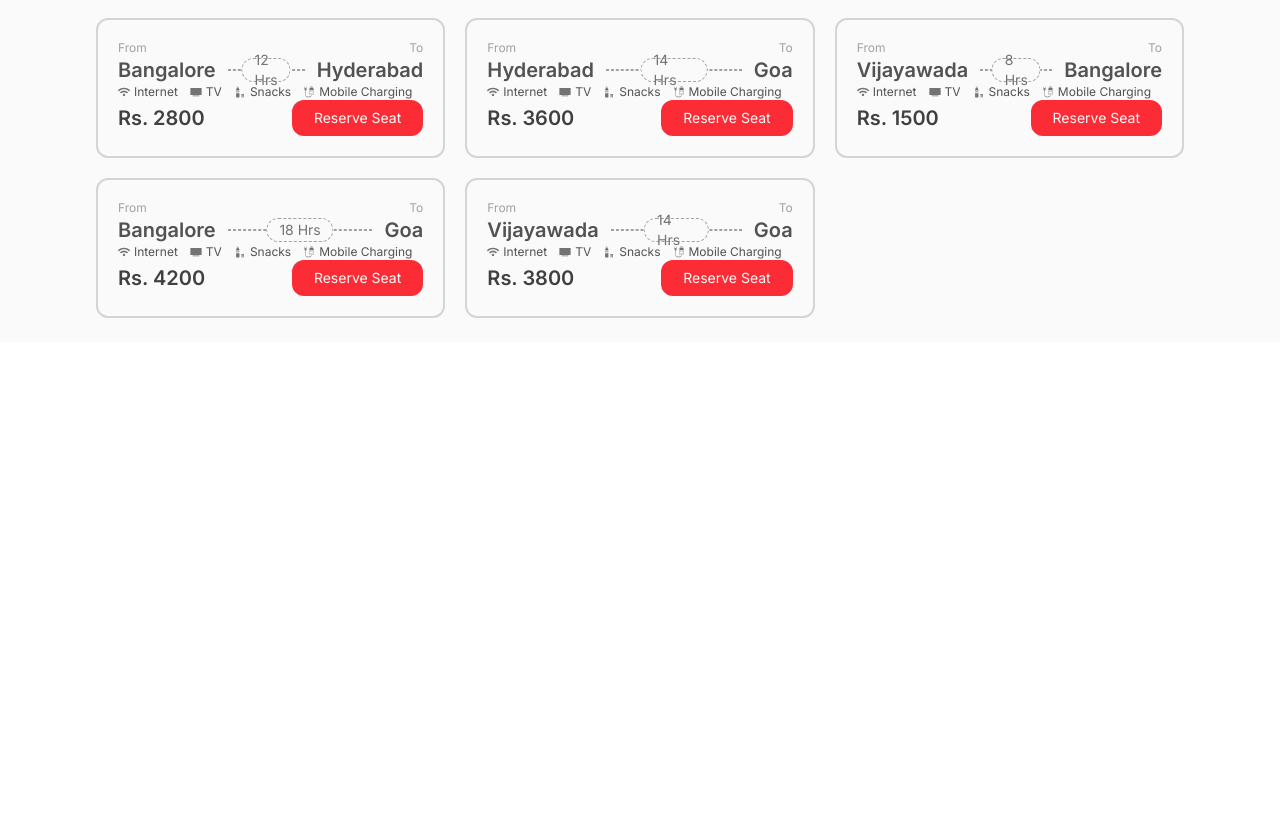
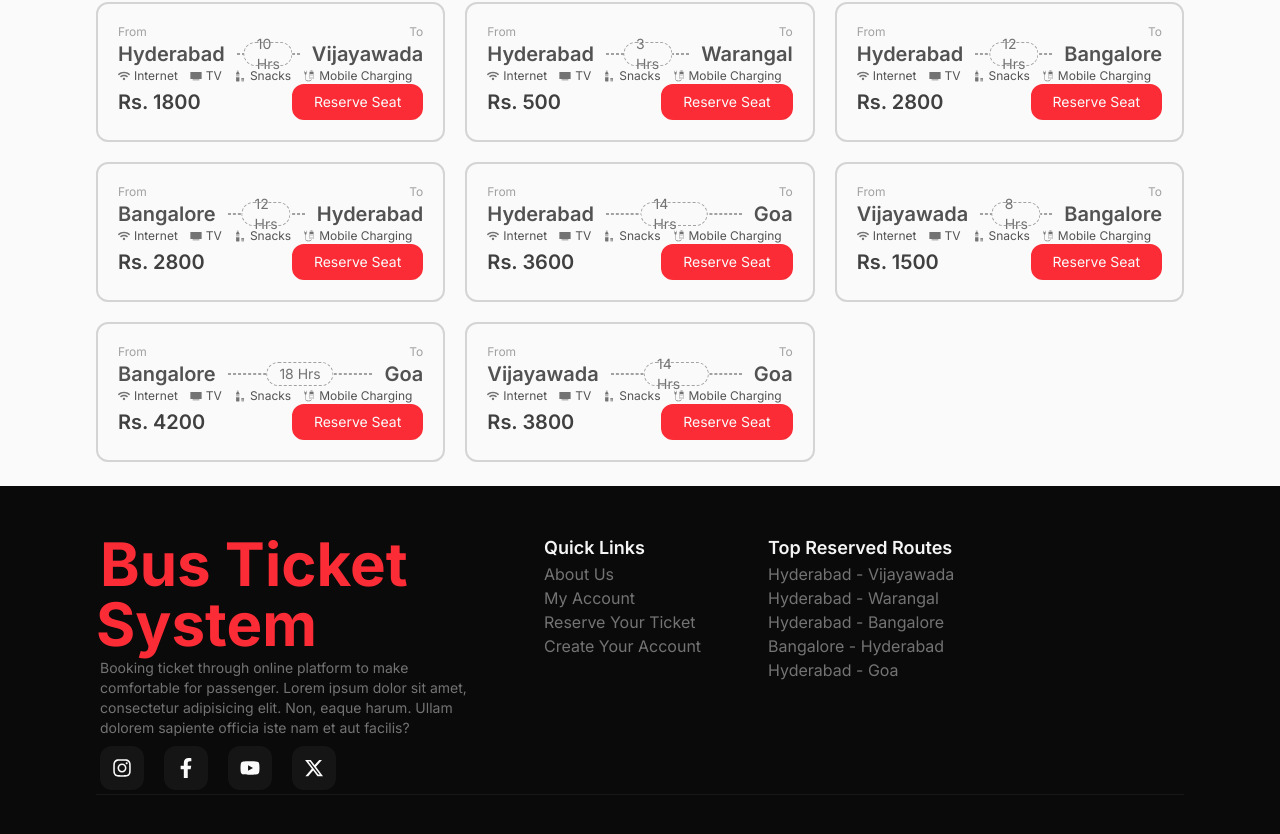
Before and after one commit to Arunkumar-60/personal-bus-booking-system, a React (Vite) app in the folder busticketbooking/: page / in a window 1280 px wide. Shown: the part 1214-2048 px from the top of the page. Before the commit the page ends 1556 px from the top, so only its background shows below. Built offline with nearby package versions, Linux system fonts and the light colour scheme.

Commit message:
footer working on quick routes links

```diff
--- a/busticketbooking/src/App.jsx
+++ b/busticketbooking/src/App.jsx
@@ -3,6 +3,8 @@ import Navbar from "./components/navbar/Navbar"
 import Footer from "./components/footer/Footer"
 import Home from "./pages/home/Home"
 import About from "./pages/about/About"
+
+const logo="Bus Ticket System";
 
 function App() {
 
--- a/busticketbooking/src/components/footer/Footer.jsx
+++ b/busticketbooking/src/components/footer/Footer.jsx
@@ -1,7 +1,129 @@
 import React from 'react'
+import RootLayout from '../../layout/RootLayout';
+import { Link } from 'react-router-dom';
+import { FaXTwitter } from "react-icons/fa6";
+
+import { FaFacebookF, FaInstagram, FaYoutube } from 'react-icons/fa';
+const logo="Bus Ticket System";
+
+const TopRouteQuickLink = [
+  {routeForm:"hyderabad" ,routeTo:'vijayawada' },
+  {routeForm:"hyderabad", routeTo:'warangal'} ,
+  {routeForm:"hyderabad" ,routeTo:'bangalore'},
+  {routeForm:"bangalore", routeTo:'hyderabad'} ,
+  {routeForm:"hyderabad", routeTo:'Goa'} ,
+]
 
 const Footer = () => {
-  return
+  return (
+
+
+    <div className='w-full h-auto bg-neutral-950 py-12'>
+
+    <RootLayout className="space-y-10">
+      {/* footer content */}
+      <div className="w-full grid grid-cols-5 gap-8">
+        <div className="col-span-2 .space-y-8 md:pr-10 pr-0">
+          <div className="space-y-3">
+            {/* logo */}
+          <Link to="/" className='text-6xl text-red-500 font-bold p-1'>
+            {logo}
+          </Link>
+
+          <p className="text-sm text-neutral-500 font-normal p-1">
+            Booking ticket through online platform to make comfortable for passenger. Lorem ipsum dolor sit amet, consectetur adipisicing elit. Non, eaque harum. Ullam dolorem sapiente officia iste nam et aut facilis?
+          </p>
+          </div>
+
+          {/* social links */}
+          <div className="w-full flex items-center gap-x-5 p-1">
+          <div className="w-11 h-11 rounded-xl
+            bg-neutral-800/40 hover:bg-fuchsia-500
+            flex items-center justify-center
+            cursor-pointer ease-in-out duration-500">
+              <FaInstagram className='w-5 h-5 text-neutral-50'/>
+            </div>
+
+            <div className="w-11 h-11 rounded-xl
+            bg-neutral-800/40 hover:bg-blue-500
+            flex items-center justify-center
+            cursor-pointer ease-in-out duration-500">
+              <FaFacebookF className='w-5 h-5 text-neutral-50'/>
+            </div>
+
+            <div className="w-11 h-11 rounded-xl
+            bg-neutral-800/40 hover:bg-red-500
+            flex items-center justify-center
+            cursor-pointer ease-in-out duration-500">
+              <FaYoutube className='w-5 h-5 text-neutral-50'/>
+            </div>
+
+            <div className="w-11 h-11 rounded-xl
+            bg-neutral-800/40 hover:bg-blue-400
+            flex items-center justify-center
+            cursor-pointer ease-in-out duration-500 ">
+              <FaXTwitter className='w-5 h-5 text-neutral-50 '/>
+            </div>
+
+
+          </div>
+
+
+        </div>
+
+        <div className="col-span-1 space-y-5">
+          <h1 className="text-lg text-neutral-100 font-semibold capitalize">
+            quick links
+          </h1>
+          <div className="space-y-2">
+          <Link to='/' className='block text-base text-neutral-500 hover:text-neutral-300
+            font-normal ease-in-out duration-300 capitalize'>
+              about us
+            </Link>
+
+            <Link to='/' className='block text-base text-neutral-500 hover:text-neutral-300
+            font-normal ease-in-out duration-300 capitalize'>
+              my account
+            </Link>
+
+            <Link to='/' className='block text-base text-neutral-500 hover:text-neutral-300
+            font-normal ease-in-out duration-300 capitalize'>
+              reserve your ticket
+            </Link>
+
+            <Link to='/' className='block text-base text-neutral-500 hover:text-neutral-300
+            font-normal ease-in-out duration-300 capitalize'>
+              create your account
+            </Link>
+
+
+
+          </div>
+        </div>
+        <div className="col-span-1 space-y-5">
+        <h1 className="text-lg text-neutral-100 font-semibold capitalize">
+            top reserved routes
+          </h1>
+          <div className="space-y-2">
+          {TopRouteQuickLink.map((item,ind)=>(
+            <Link to='/' className='block text-base text-neutral-500 hover:text-neutral-300
+            font-normal ease-in-out duration-300 capitalize'>
+              {item.routeForm} - {item.routeTo}
+            </Link>
+          ))}
+          </div>
+        </div>
+        <div className="col-span-1 space-y-5"></div>
+      </div>
+      {/* seperator */}
+
+      <div className="w-full h-px bg-neutral-800/50"></div>
+      {/* copyright */}
+      <div className="w-full flex items-center justify-between"></div>
+    </RootLayout>
+
+    </div>
+  )
 };
 
 export default Footer;
--- a/busticketbooking/src/components/navbar/Navbar.jsx
+++ b/busticketbooking/src/components/navbar/Navbar.jsx
@@ -1,6 +1,8 @@
 import React, { useEffect, useState } from 'react';
 import { Link } from 'react-router-dom'; // Import Link
 import { FaBars, FaTimes } from 'react-icons/fa'; // Import FaBars and FaTimes for the hamburger menu
+
+const logo="Bus Ticket System";
 
 const Navbar = () => {
   const [scrollPosition, setScrollPosition] = useState(0);
@@ -53,7 +55,7 @@ const Navbar = () => {
       <div className='w-full h-full flex items-center justify-between'>
         {/* Logo section */}
         <Link to='/' className='text-4xl text-red-500 font-bold'>
-          Bus
+          {logo}
         </Link>
 
         {/* Hamburger menu */}
--- a/busticketbooking/src/pages/home/Hero.jsx
+++ b/busticketbooking/src/pages/home/Hero.jsx
@@ -23,7 +23,7 @@ const Hero = () => {
     >
         <RootLayout className="absolute top-0 left-0 w-full h-full py-[9ch]
         bg-gradient-to-b from-neutral-50/30 via-neutral-50/10 to-transparent
-        flex items-center justify-start text-center flex-col gap-9">
+        flex items-center justify-start text-center flex-col gap-9 pt-10">
             {/* {title section} */}
             <div className="space-y-2">
             <motion.p
--- a/busticketbooking/src/pages/home/services/Services.jsx
+++ b/busticketbooking/src/pages/home/services/Services.jsx
@@ -8,7 +8,7 @@ const Services = () => {
   return (
     <RootLayout className="space-y-12">
         {/* tag */}
-        <div className="w-full flex items-center justify-center text-center">
+        <div className="w-full flex items-center justify-center text-center py-8">
             <h1 className="text-3xl text-neutral-800 font-bold">
                 Our <span className="text-red-500">Services</span>
             </h1>
--- a/busticketbooking/src/pages/home/topsearch/TopSearch.jsx
+++ b/busticketbooking/src/pages/home/topsearch/TopSearch.jsx
@@ -6,7 +6,7 @@ const TopSearch = () => {
   return (
     <RootLayout className="space-y-12">
         {/* tag */}
-        <div className="w-full flex items-center justify-center text-center">
+        <div className="w-full flex items-center justify-center text-center py-10">
             <h1 className="text-3xl text-neutral-800 font-bold capitalize">
                 top search <span className="text-red-500">routes</span>
             </h1>
```
